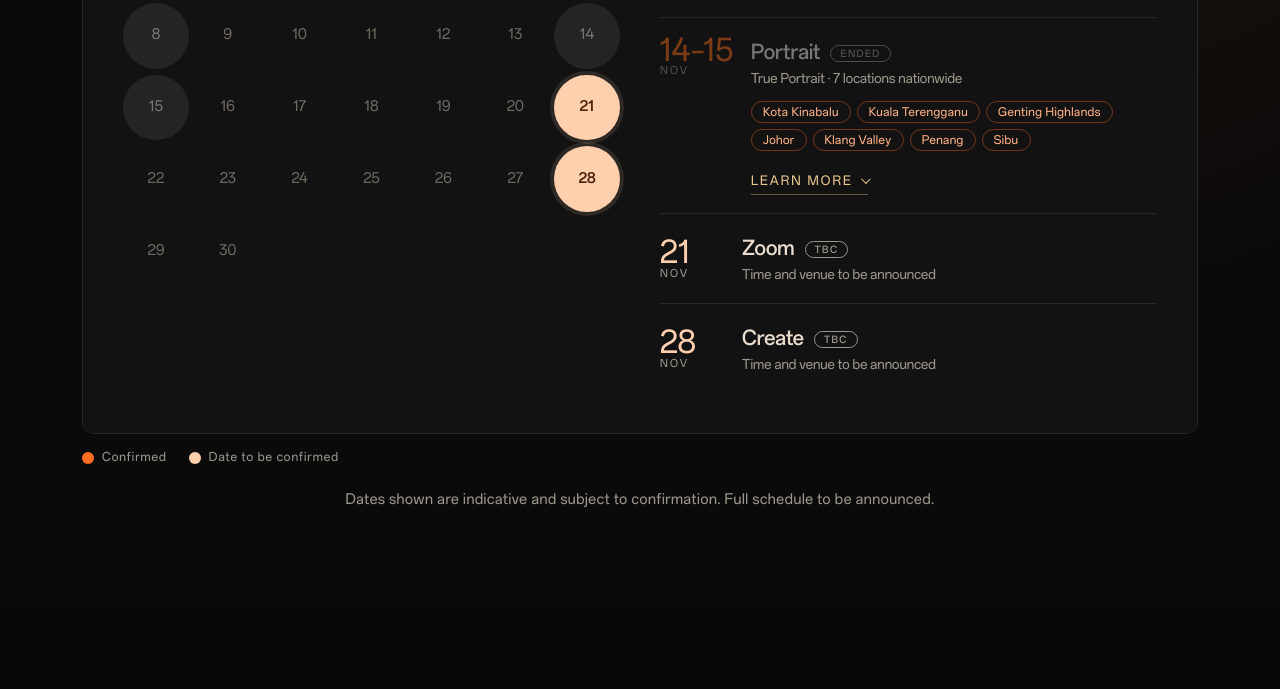
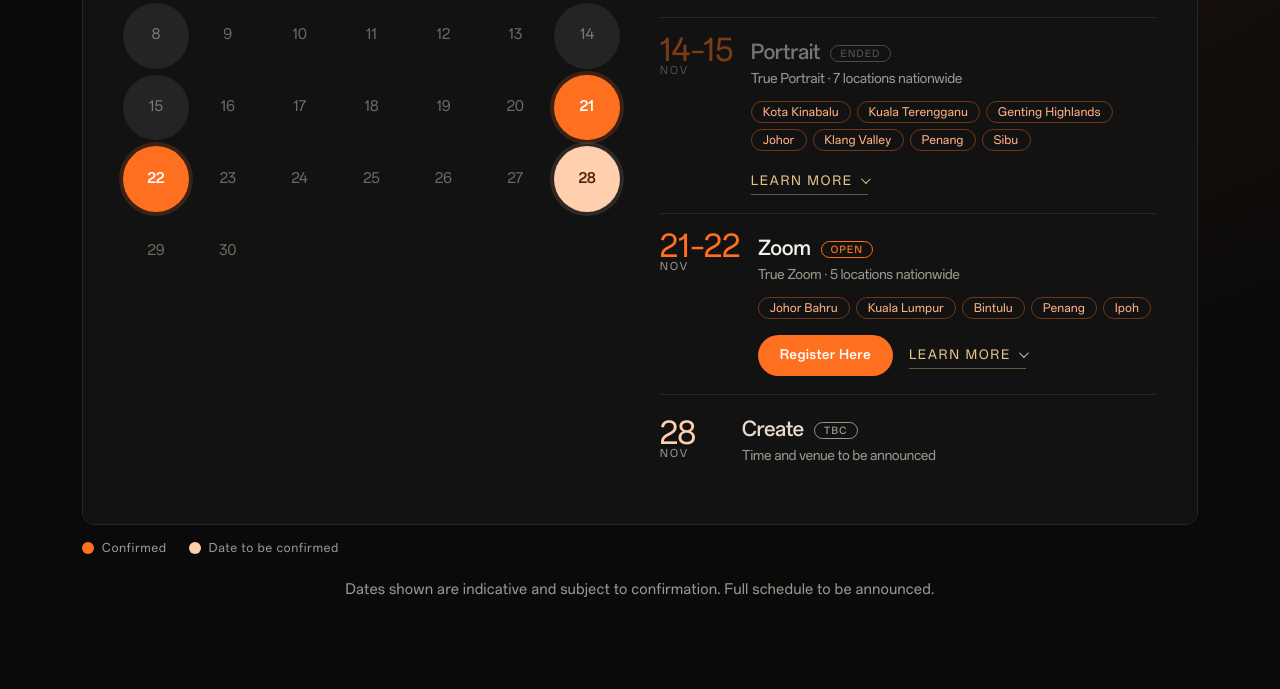
Before and after one commit to OOOOsome6776/oppo-masterclass, a plain HTML site: page index.html in a window 1280 px wide. Shown: the part 3159-3848 px from the top of the page. Drawn offline with Linux system fonts and the light colour scheme.

Commit message:
Add files via upload

```diff
--- a/index.html
+++ b/index.html
@@ -233,7 +233,14 @@ footer .w{display:flex;justify-content:space-between;gap:12px;flex-wrap:wrap}
 <article class="lc" id="lc-p-bao"><div class="lp"><div class="av"><img alt="Baobaochow" loading="lazy" src="img/sp-p-baobaochow.jpg"/></div><div><h4>Baobaochow</h4><small>Photographer</small></div></div><div class="lm"><div class="ltag">True Portrait</div><h5>Natural Light Portraits</h5><p>Good portraits start with finding the right light. Learn to spot soft, flattering light, place your subject in it, and keep skin tones and mood true to the moment.</p></div><div class="lr"><div class="ld"><b>15 NOV</b></div><div class="lt2">3.00PM&ndash;7.00PM</div><div class="ll">Robert&rsquo;s Wooden House, Sibu, Sarawak</div></div></article>
 <div class="lreg"><a class="btn" href="https://tinyurl.com/5ncrpnzc" rel="noopener" target="_blank">Register Here</a></div>
 </div></div>
-
+<div class="lt" id="zoom"><div class="eyebrow">Zoom Theme &middot; 21&ndash;22 Nov 2026</div><h3>True Zoom</h3><p class="sub">Five masterclasses reach further, from distant landscapes and wildlife to people caught at the peak of the moment.</p><div class="lcs">
+<article class="lc" id="lc-z-bojio"><div class="lp"><div class="av"><img alt="Bojio杰哥" loading="lazy" src="img/sp-z-bojio.jpg"/></div><div><h4>Bojio杰哥</h4><small>Photographer</small></div></div><div class="lm"><div class="ltag">True Zoom</div><h5>Get Closer Without Moving</h5><p>Some subjects are too far, too busy or too shy to walk up to. Learn to use zoom to isolate what matters, keep the frame clean, and capture natural moments from a distance without disturbing the scene.</p></div><div class="lr"><div class="ld"><b>21 NOV</b></div><div class="lt2">10.00AM&ndash;2.00PM</div><div class="ll">Zoo Johor + Sama-sama Cuisine, Johor Bahru</div></div></article>
+<article class="lc" id="lc-z-reez"><div class="lp"><div class="av"><img alt="Reez" loading="lazy" src="img/sp-z-reez.jpg"/></div><div><h4>Reez</h4><small>Photographer</small></div></div><div class="lm"><div class="ltag">True Zoom</div><h5>Seeing Landscapes Differently</h5><p>Go beyond the wide shot. Learn to use zoom and different focal lengths to bring distant scenery closer, highlight hidden details, and create stronger landscape compositions.</p></div><div class="lr"><div class="ld"><b>21 NOV</b></div><div class="lt2">2.00PM&ndash;6.00PM</div><div class="ll">Pavilion Bukit Bintang + Lookout Point @ Changkat Tunku, Kuala Lumpur</div></div></article>
+<article class="lc" id="lc-z-kelvin"><div class="lp"><div class="av"><img alt="Kelvin Chan" loading="lazy" src="img/sp-c-kelvin.jpg"/></div><div><h4>Kelvin Chan</h4><small>Photographer</small></div></div><div class="lm"><div class="ltag">True Zoom</div><h5>See Further, Frame Better</h5><p>From a bird on a branch to a boat on the river, zoom brings distant subjects into a clean, simple frame. Learn to spot what is worth reaching for, compose it with intent, and keep detail sharp at a distance.</p></div><div class="lr"><div class="ld"><b>21 NOV</b></div><div class="lt2">3.00PM&ndash;6.30PM</div><div class="ll">GoldenBay Hotel Bintulu</div></div></article>
+<article class="lc" id="lc-z-haziq"><div class="lp"><div class="av"><img alt="Haziq Zuki" loading="lazy" src="img/sp-haziqzuki.jpg"/></div><div><h4>Haziq Zuki</h4><small>Photographer</small></div></div><div class="lm"><div class="ltag">True Zoom</div><h5>Catching the Moment</h5><p>Zoom lets you capture people in action without stepping into the scene. Learn to anticipate movement, track your subject from a distance and press the shutter at the peak of the moment.</p></div><div class="lr"><div class="ld"><b>21 NOV</b></div><div class="lt2">4.00PM&ndash;8.30PM</div><div class="ll">Ferringhi Heart Beach Club, Penang</div></div></article>
+<article class="lc" id="lc-z-wanxin"><div class="lp"><div class="av"><img alt="Wan Xin" loading="lazy" src="img/sp-z-wanxin.jpg"/></div><div><h4>Wan Xin</h4><small>Photographer</small></div></div><div class="lm"><div class="ltag">True Zoom</div><h5>Zoom Into Details</h5><p>Sometimes, the best way to capture a moment is to get closer without being seen. Zoom allows us to observe quietly, anticipate the moment, and preserve it just as it happens.</p></div><div class="lr"><div class="ld"><b>22 NOV</b></div><div class="lt2">9.00AM&ndash;1.00PM</div><div class="ll">Tasik Cermin Ipoh</div></div></article>
+<div class="lreg"><a class="btn" href="https://tinyurl.com/5ncrpnzc" rel="noopener" target="_blank">Register Here</a></div>
+</div></div>
 
 </div></section>
 <section class="snap" id="snap"><div class="w">
@@ -476,12 +483,21 @@ var DATA={"content/copy.json":{
     },
     {
       "date": "2026-11-21",
-      "end_date": "",
+      "end_date": "2026-11-22",
       "title": "Zoom",
       "type": "class",
-      "time": "",
-      "venue": "",
-      "status": "upcoming"
+      "time": "True Zoom",
+      "venue": "5 locations nationwide",
+      "locations": [
+        {"name": "Johor Bahru", "target": "lc-z-bojio"},
+        {"name": "Kuala Lumpur", "target": "lc-z-reez"},
+        {"name": "Bintulu", "target": "lc-z-kelvin"},
+        {"name": "Penang", "target": "lc-z-haziq"},
+        {"name": "Ipoh", "target": "lc-z-wanxin"}
+      ],
+      "register": "https://tinyurl.com/5ncrpnzc",
+      "details": "zoom",
+      "status": "open"
     },
     {
       "date": "2026-11-28",
```
Also changed, not shown: img/sp-c-kelvin.jpg, img/sp-haziqzuki.jpg, img/sp-z-bojio.jpg (added), img/sp-z-reez.jpg (added), img/sp-z-wanxin.jpg (added).
